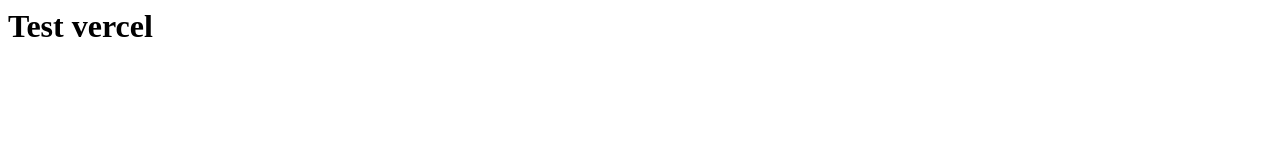
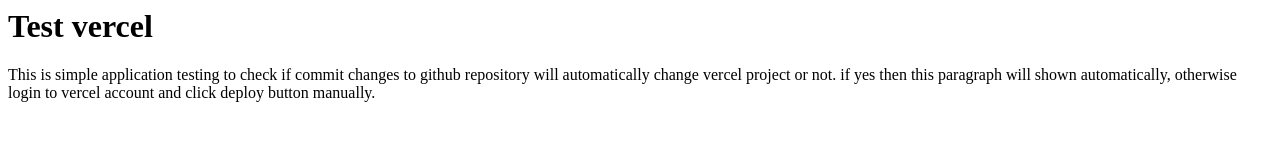
Before and after one commit to sorabh86/test-vercel-app, a plain HTML site: page index.html in a window 1280 px wide. Drawn offline with Linux system fonts and the light colour scheme.

Commit message:
added paragraph

```diff
--- a/index.html
+++ b/index.html
@@ -1 +1,2 @@
 <h1>Test vercel</h1>
+<p>This is simple application testing to check if commit changes to github repository will automatically change vercel project or not. if yes then this paragraph will shown automatically, otherwise login to vercel account and click deploy button manually.</p>
```
